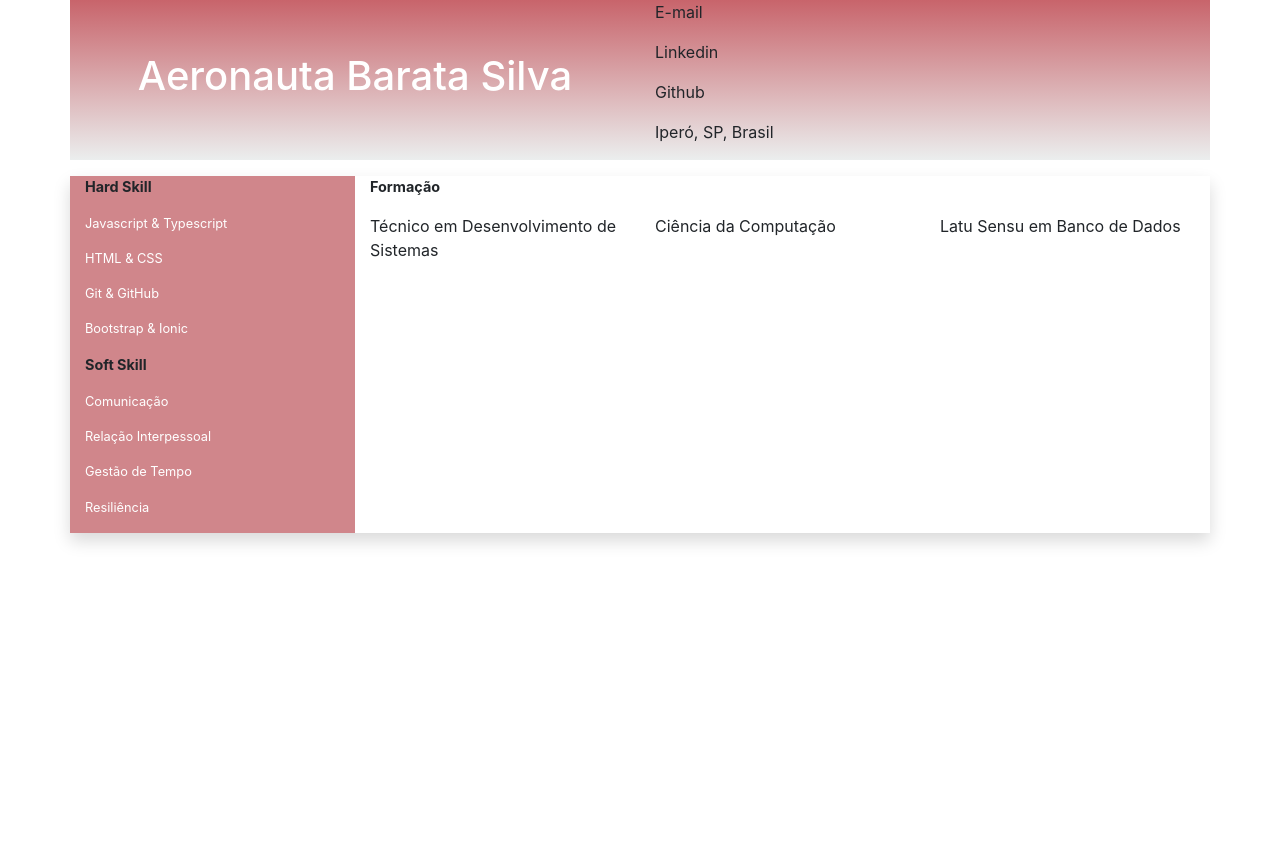
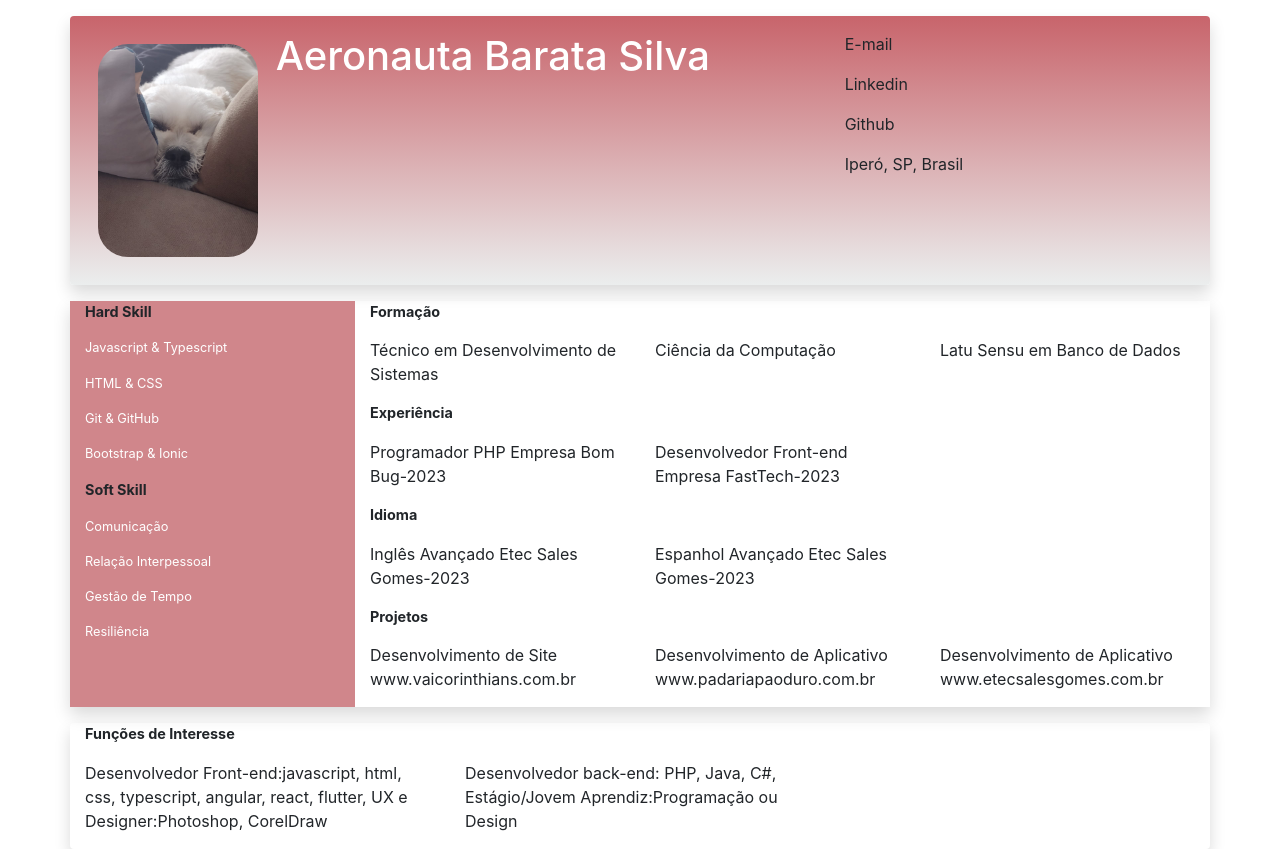
Before and after one commit to nafibragomes/curriculo, a plain HTML site: page index.html in a window 1280 px wide. Before the commit the page ends 800 px from the top, so only its background shows below. Drawn offline with nearby package versions, Linux system fonts and the light colour scheme.

Commit message:
Natália

```diff
--- a/assets/css/main.css
+++ b/assets/css/main.css
@@ -44,3 +44,10 @@
     font-size: 0.8rem;
     color: var(--ligth-color);
 }
+img{
+    margin: 12px;
+    justify-content: center;
+    width: 180px;
+    height: 230px;
+    border-radius: 30px;
+}
--- a/index.html
+++ b/index.html
@@ -14,12 +14,16 @@
 <body>
 
      <!-- Cabeçalho -->
-    <div class="container header">
+    <div class="container header mt-3 shadow rounded p-3">
         <div class="row">
-            <div class="col-6 d-flex justify-content-center align-items-center">
+            <div class="col-2">
+                <img src="../curriculo/img/WhatsApp Image 2023-03-03 at 12.37.47.jpeg" class="img-fluid">
+            </div>
+            <div class="col-6">
                 <h1 class="header__title">Aeronauta Barata Silva</h1>
             </div>
-            <div class="col-6">
+
+            <div class="col-4">
                 <div class="row">
                     <div class="col-12">
                         <p>E-mail</p>
@@ -57,32 +61,85 @@
             <p class="skills__label">Resiliência</p>
         </div>
         <div class="col-9 skills__right-column">
+            <!--Formação-->
             <div class="row">
-
                 <div class="col-12">
                 <p class="skills__title">Formação</p>
                 </div>
-
                 <div class="col-4">
                     <p class="skills__description">Técnico em Desenvolvimento de Sistemas</p>
                 </div>
-
                 <div class="col-4">
                     <p class="skills__description">Ciência da Computação</p>
                 </div>
-
                 <div class="col-4">
                     <p class="skills__description">Latu Sensu em Banco de Dados</p>
                 </div>
+            </div>
 
+
+            <!--Experiência-->
+            <div class="row">
+                <div class="col-12">
+                <p class="skills__title">Experiência</p>
+                </div>
+                <div class="col-4">
+                    <p class="skills__description">Programador PHP Empresa Bom Bug-2023</p>
+                </div>
+                <div class="col-4">
+                    <p class="skills__description">Desenvolvedor Front-end Empresa FastTech-2023</p>
+            </div>
+            </div>
+
+            <!--Idioma-->
+            <div class="row">
+                <div class="col-12">
+                <p class="skills__title">Idioma</p>
+                </div>
+                <div class="col-4">
+                    <p class="skills__description">Inglês Avançado Etec Sales Gomes-2023</p>
+                </div>
+                <div class="col-4">
+                    <p class="skills__description">Espanhol Avançado Etec Sales Gomes-2023</p>
+                </div>
+            </div>
+
+
+          <!--Projetos-->
+        <div class="row">
+            <div class="col-12">
+            <p class="skills__title">Projetos</p>
+            </div>
+            <div class="col-4">
+                <p class="skills__description">Desenvolvimento de Site www.vaicorinthians.com.br</p>
+            </div>
+            <div class="col-4">
+                <p class="skills__description">Desenvolvimento de Aplicativo www.padariapaoduro.com.br</p>
+            </div>
+            <div class="col-4">
+                <p class="skills__description">Desenvolvimento de Aplicativo www.etecsalesgomes.com.br</p>
+            </div>
         </div>
     </div>
     </div>
 
+</div>
 
 
 
-
+<div class="container skills mt-3 rounded shadow">
+    <div class="row">
+        <div class="col-12">
+            <p class="skills__title">Funções de Interesse</p>
+            </div>
+            <div class="col-4">
+                <p class="skills__description">Desenvolvedor Front-end:javascript, html, css, typescript, angular, react, flutter, UX e Designer:Photoshop, CorelDraw</p>
+            </div>
+            <div class="col-4">
+                <p class="skills__description">Desenvolvedor back-end: PHP, Java, C#, Estágio/Jovem Aprendiz:Programação ou Design</p>
+        </div>
+        </div>
+</div>
 
 
 
```
Also changed, not shown: img/WhatsApp Image 2023-03-03 at 12.37.47.jpeg (added). Lines whose indentation alone changed are shown as unchanged.
